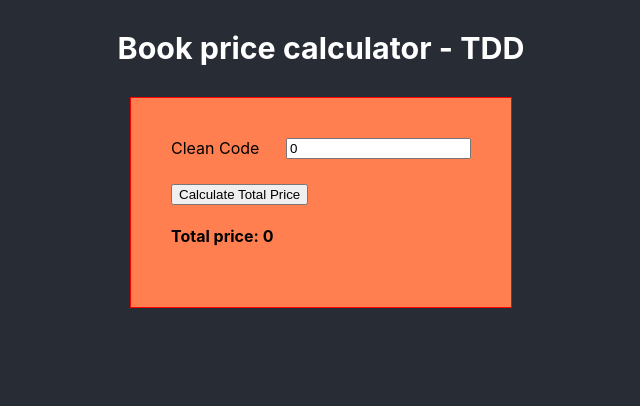
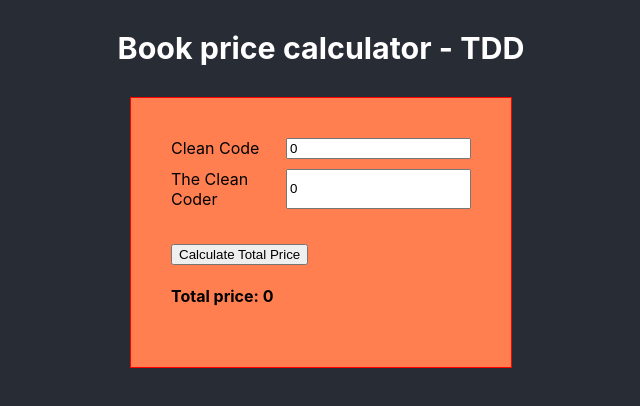
Before and after one commit to 2023-DEV-078/DevelopmentBooks, a React (Create React App) app: page / in a window 1280 px wide. Shown: the top 406 px of the page, without its empty margins (319-959 px from the left). Built offline with nearby package versions, Linux system fonts and the light colour scheme.

Commit message:
[Feat]: calculate the price for two different books with a five percent discount

```diff
--- a/src/App.css
+++ b/src/App.css
@@ -26,4 +26,5 @@
 .bookInput {
   display: flex;
   justify-content: space-between;
+  margin-bottom: 10px;
 }
--- a/src/App.js
+++ b/src/App.js
@@ -2,14 +2,16 @@
 import { booksConstants } from './constants/appConstants';
 import './App.css';
 
-const { ZERO, ONE, BOOK_PRICE } = booksConstants
+const { ZERO, ONE, TWO, BOOK_PRICE, FIVE_PERCENT } = booksConstants
 
 function App() {
   const [cleanCodeQuantity, setCleanCodeQuantity] = useState(ZERO);
+  const [cleanCoderQuantity, setCleanCoderQuantity] = useState(ZERO);
   const [totalPrice, setTotalPrice] = useState(ZERO);
 
   const calculateBooksPrice = () => {
-    if (cleanCodeQuantity === ONE) { setTotalPrice(BOOK_PRICE) }
+    if (cleanCodeQuantity === ONE && cleanCoderQuantity === ONE) { setTotalPrice(TWO * BOOK_PRICE * FIVE_PERCENT) }
+    else if (cleanCodeQuantity === ONE) { setTotalPrice(BOOK_PRICE) }
   }
 
   return (
@@ -22,6 +24,10 @@
           <label htmlFor="clean-code">Clean Code</label>
           <input type="number" min={ZERO} id="clean-code" value={cleanCodeQuantity} onChange={e => setCleanCodeQuantity(Number(e.target.value))}></input>
         </div>
+        <div className='bookInput'>
+          <label htmlFor="clean-coder">The Clean Coder</label>
+          <input type="number" min={ZERO} id="clean-coder" value={cleanCoderQuantity} onChange={e => setCleanCoderQuantity(Number(e.target.value))}></input>
+        </div>
         <button onClick={() => calculateBooksPrice()}>Calculate Total Price</button>
         <h4>{`Total price: ${totalPrice}`}</h4>
       </section>
--- a/src/constants/appConstants.js
+++ b/src/constants/appConstants.js
@@ -1,5 +1,7 @@
 export const booksConstants = {
     ZERO: 0,
     ONE: 1,
+    TWO: 2,
     BOOK_PRICE: 50,
+    FIVE_PERCENT: 0.95
 };
--- a/src/constants/testConstants.js
+++ b/src/constants/testConstants.js
@@ -4,4 +4,6 @@
     THREE: 3,
     FOUR: 4,
     BOOK_PRICE: 50,
+    CLEAN_CODE: 'Clean Code',
+    THE_CLEAN_CODER: 'The Clean Coder'
 };
```
Also changed, not shown: 1 other file (tests, documents, lock files or other folders).
